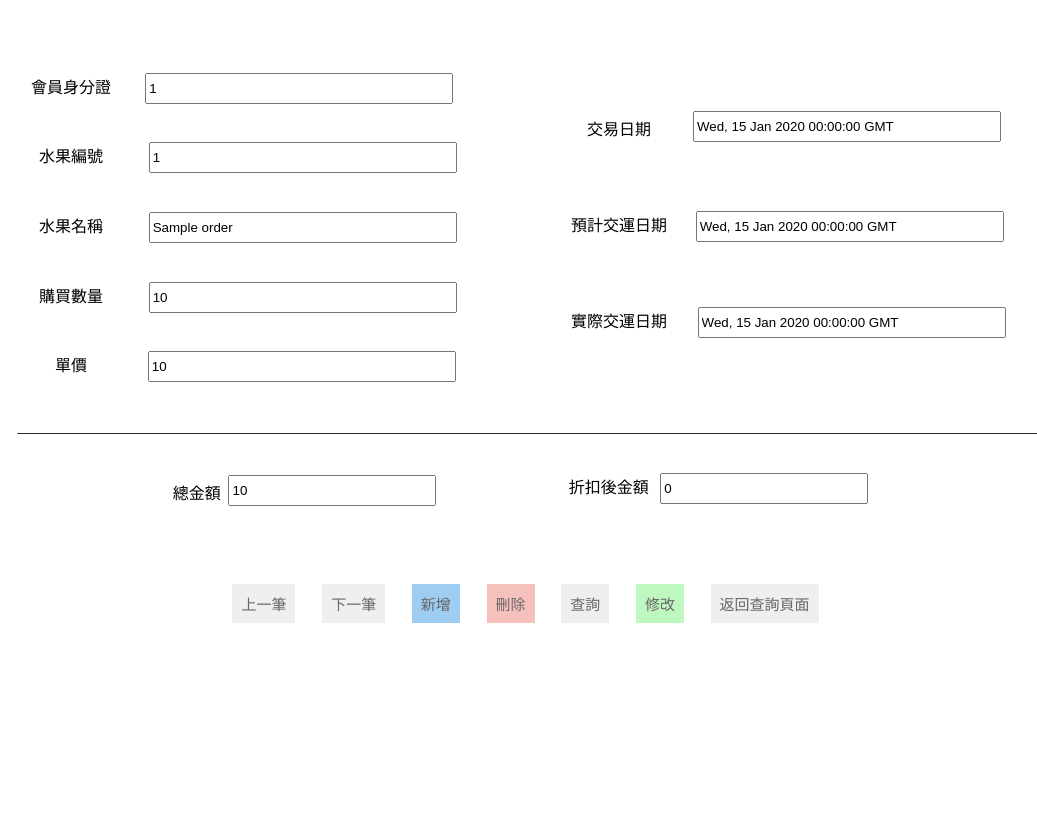
After one commit to SweepingMan0702/Database, a Flask app: page /order in a window 1360 px wide. The commit adds this page. Shown: the whole page, without its empty margins (282-1319 px from the left). Run offline with Flask 3, Linux system fonts and the light colour scheme; tables that the repository leaves empty hold one stand-in row (values such as "Sample post").

Commit message:
12/17
final

```diff
--- a/main.py
+++ b/main.py
@@ -1,11 +1,15 @@
 from flask import Flask, request, flash, url_for, redirect, render_template, jsonify
 from flask_sqlalchemy import SQLAlchemy
-from model.Database import Fruit , Member , Supplier , db
+from model.Database import Fruit , Member , Supplier, Order , db
 import os
 
 app = Flask(__name__)
 app.config["SQLALCHEMY_DATABASE_URI"] = 'mysql://root:10350114@localhost/db_project'
 app.config['SECRET_KEY'] = os.urandom(24)
+
+db.init_app(app)
+with app.app_context():
+    db.create_all()
 
 @app.route('/')
 def login_page():
@@ -18,22 +22,20 @@ def choose():
 
 
 
-db.init_app(app)
-with app.app_context():
-    db.create_all()
-
-
 
 #水果功能 顯示
 @app.route('/fruit', methods=["GET"])
-def gestUser(): #顯示
+def gestFruit(): #顯示
     fruit = Fruit.query.all()
     return render_template('AboutFruit.html', fruits=fruit)
 
 @app.route('/fruit', methods = ["POST"])
-def newUsers(): #新增
+def newFruits(): #新增
     request_data = request.get_json()
-    fruit = Fruit(request_data['ID'], request_data['F_name'], request_data['Supplier'], request_data['Quantity'], request_data['Unit'], request_data['Cost'], request_data['TotalValue'], request_data['Location'], request_data['PurchaseDate'], request_data['PromotionDate'],request_data['Expiry'])
+    fruit = Fruit(request_data['ID'], request_data['F_name'],
+            request_data['Supplier'], request_data['Quantity'],
+            request_data['Unit'], request_data['Cost'], request_data['TotalValue']
+            , request_data['PurchaseDate'], request_data['PromotionDate'])
     db.session.add(fruit)
     db.session.commit()
     return '', 204
@@ -41,7 +43,6 @@ def newUsers(): #新增
 #刪除
 @app.route('/fruit/<ID>', methods = ["DELETE"])
 def deleteFruit(ID):
-    print("刪除",ID)
     user = Fruit.query.filter_by(ID=ID).delete()
     db.session.commit()
     return '', 204
@@ -68,14 +69,16 @@ def getMembers():
 @app.route('/member', methods = ["POST"])
 def newMember():
     request_data = request.get_json()
-    member = Member(request_data['MemberID'], request_data['Name'], request_data['Phone'], request_data['Mobile'], request_data['Email'], request_data['LineStatus'], request_data['Address'], request_data['Age'], request_data['Photo'], request_data['Discount'])
+    member = Member(request_data['MemberID'], request_data['Name'], request_data['Phone'],
+                    request_data['Mobile'], request_data['Email'], request_data['LineStatus'],
+                    request_data['Address'], request_data['Age'], request_data['Photo'],
+                    request_data['Discount'])
     db.session.add(member)
     db.session.commit()
     return '', 204
 #刪除
 @app.route('/member/<MemberID>', methods = ["DELETE"])
 def deleteMember(MemberID):
-    print("刪除",MemberID)
     user = Member.query.filter_by(MemberID=MemberID).delete()
     db.session.commit()
     return '', 204
@@ -87,7 +90,6 @@ def deleteMember(MemberID):
 @app.route('/supplier', methods=["GET"])
 def getSuppliers():
     supplier = Supplier.query.all()
-    print(supplier)
     return render_template('supplier.html', suppliers=supplier)
 #新增
 @app.route('/supplier', methods = ["POST"])
@@ -100,11 +102,31 @@ def newSupplier():
 #刪除
 @app.route('/supplier/<ID>', methods = ["DELETE"])
 def deleteSupplier(ID):
-    print("刪除",ID)
     user = Supplier.query.filter_by(ID=ID).delete()
     db.session.commit()
     return '', 204
 
+######################################
+
+#訂單
+@app.route('/order', methods=["GET"])
+def getOrders():
+    order = Order.query.all()
+    return render_template('order.html', orders=order)
+#新增
+@app.route('/order', methods = ["POST"])
+def newOrder():
+    request_data = request.get_json()
+    order = Order(request_data['FruitID'],request_data['FruitName'],request_data['MemberID'],request_data['Quantity'],request_data['UnitPrice'],request_data['Total'],request_data['Discounted'],request_data['TransactionDate'],request_data['ExpectedDate'],request_data['ArrivedDate'])
+    db.session.add(order)
+    db.session.commit()
+    return '', 204
+#刪除
+@app.route('/order/<MemberID>', methods = ["DELETE"])
+def deleteOrder(MemberID):
+    user = Order.query.filter_by(MemberID=MemberID).delete()
+    db.session.commit()
+    return '', 204
 ######################################
 #修改
 # @app.route('/member/<MemberID>', methods=["PUT"])
--- a/templates/choose.html
+++ b/templates/choose.html
@@ -82,7 +82,7 @@
 <body>
   <div class="message">選擇您想查詢的資料</div>
   <div class="rectangle"><a href="/fruit">ABOUT水果</a></div>
-  <div class="rectangle"><a href="order.html">訂單</a></div>
+  <div class="rectangle"><a href="/order">訂單</a></div>
   <div class="rectangle"><a href="/member">會員資料表</a></div>
   <div class="rectangle"><a href="/supplier">供應商資料</a></div>
 </body>
--- a/templates/login.html
+++ b/templates/login.html
@@ -66,7 +66,7 @@
 
       <div class="login">
 
-        <h3>水果系統登入test</h3>
+        <h3>水果系統登入</h3>
 
         <form onsubmit="return validateForm()">
           <input type="text" id="username" name="username" placeholder="帳號" required>
--- /dev/null
+++ b/templates/order.html
@@ -0,0 +1,303 @@
+<!DOCTYPE html>
+<html lang="en">
+<head>
+  <meta charset="UTF-8">
+  <meta name="viewport" content="width=device-width, initial-scale=1.0">
+  <title>訂單</title>
+  <style>
+    table {
+      border-collapse: collapse;
+      width: 50%;
+    }
+    td {
+      border: none;
+      padding: 8px;
+      text-align: center;
+    }
+    label {
+      position: relative;
+      left: 13.5cm;
+      top: 1cm;
+      margin-bottom: 0.8cm;
+    }
+    input {
+      width: 300px;
+      height: 25px;
+      margin-bottom: 0.7cm;
+      position: relative;
+      left: 9.5cm;
+      top: 1.3cm;
+    }
+
+    button {
+      top: -193px;
+      margin-left: 0.6cm;
+      position: relative;
+      left: 12.8cm;
+      color: rgb(105, 103, 103);
+      border: none;
+      padding: 9px; /* 新增 padding 屬性 */
+      font-size: 15px; /* 新增 font-size 屬性 */
+    }
+    button.blue {
+      background-color: #6eb5efaa;
+      border: none;
+    }
+    button.red {
+      background-color: #f19c969f;
+      border: none;
+    }
+    button.green {
+      background-color: #98f39ba0;
+      border: none;
+
+    }
+    .modal {
+      display: none;
+      position: fixed;
+      top: 50%;
+      left: 50%;
+      transform: translate(-50%, -50%);
+      background-color: #fff;
+      padding: 20px;
+      box-shadow: 0 4px 8px rgba(0, 0, 0, 0.1);
+      z-index: 2;
+    }
+  </style>
+</head>
+<body>
+
+  <table>
+    <!-- 第一列 -->
+    <tr>
+        <td>
+            <label for="customerID" style="position: relative; left: -0.5cm;top: 1.5cm;">會員身分證</label>
+            <input type="text" id="customerID" style="width: 300px; height: 25px; margin-bottom: 0.7cm; position: relative; left: 0.3cm; top: 1.5cm;">
+          </td>
+
+    </tr>
+    <!-- 第二列 -->
+    <tr>
+        <td>
+            <label for="fruitID" style="position: relative; left: -0.5cm;top: 1.4cm;">水果編號</label>
+            <input type="text" id="fruitID" style="width: 300px; height: 25px; margin-bottom: 0.7cm; position: relative; left: 0.6cm; top: 1.4cm;">
+          </td>
+
+    </tr>
+    <!-- 第三列 -->
+    <tr>
+        <td>
+            <label for="fruitName" style="position: relative; left: -0.5cm;top: 1.3cm;">水果名稱</label>
+            <input type="text" id="fruitName" style="width: 300px; height: 25px; margin-bottom: 0.7cm; position: relative; left: 0.6cm; top: 1.3cm;">
+          </td>
+    </tr>
+
+    <tr>
+        <td>
+            <label for="buynumber" style="position: relative; left: -0.5cm;top: 1.2cm;">購買數量</label>
+            <input type="text" id="buynumber" style="width: 300px; height: 25px; margin-bottom: 0.7cm; position: relative; left: 0.6cm; top: 1.2cm;">
+          </td>
+    </tr>
+    <!-- 第四列 -->
+    <tr>
+        <td>
+            <label for="money" style="position: relative; left: -0.5cm;top: 1.1cm;">單價</label>
+            <input type="text" id="money" style="width: 300px; height: 25px; margin-bottom: 0.7cm; position: relative; left: 1cm; top: 1.1cm;">
+            </td>
+    <!-- 第五列 -->
+    <tr>
+        <td>
+            <label for="tradedate" style="position: relative; left: 14cm;top: -7.1cm;">交易日期</label>
+            <input type="text" id="tradedate" style="width: 300px; height: 25px; margin-bottom: 0.7cm; position: relative; left: 15cm; top: -7.2cm;">
+          </td>
+    </tr>
+    <!-- 第六列 -->
+    <tr>
+        <td>
+            <label for="expected" style="position: relative; left: 14cm;top: -6.5cm;">預計交運日期</label>
+            <input type="text" id="expected" style="width: 300px; height: 25px; margin-bottom: 0.7cm; position: relative; left: 14.65cm; top: -6.5cm;">
+          </td>
+    </tr>
+    <tr>
+        <td>
+            <label for="actual" style="position: relative; left: 14cm;top: -5.9cm;">實際交運日期</label>
+            <input type="text" id="actual" style="width: 300px; height: 25px; margin-bottom: 0.7cm; position: relative; left: 14.7cm; top: -5.9cm;">
+          </td>
+      </tr>
+      <tr>
+        <td>
+            <label for="lumpsum" style="position: relative; left: 1.5cm;top: -3.3cm;">總金額</label>
+            <input type="text" id="lumpsum" style="width: 200px; height: 25px; margin-bottom: 0.7cm; position: relative; left: 1.6cm; top: -3.4cm;">
+          </td>
+      </tr>
+      <tr>
+        <td>
+            <label for="discountlumpsum" style="position: relative; left: 12.4cm;top: -5.4cm;">折扣後金額</label>
+            <input type="text" id="discountlumpsum" style="width: 200px; height: 25px; margin-bottom: 0.7cm; position: relative; left: 12.6cm; top: -5.4cm;">
+          </td>
+          <tr>
+            <td>
+                <label " style="position: relative; left: 7.5cm;top: -8.8cm;">________________________________________________________________________________________________________________________________</label>
+              </td>
+          </tr>
+      </tr>
+
+  </table>
+
+  <button onclick="showRecord(currentRecord - 1)">上一筆</button>
+  <button onclick="showRecord(currentRecord + 1)">下一筆</button>
+  <button onclick="openModal()" class="blue">新增</button>
+  <button onclick="deleteRecord()" class="red">刪除</button>
+  <button onclick="searchRecord()">查詢</button>
+  <button onclick="updateRecord()" class="green">修改</button>
+  <button onclick="goBack()" class="goBack">返回查詢頁面</button>
+
+  <!-- 模態框的HTML結構 -->
+  <div id="myModal" class="modal">
+    <p>請輸入訂單資料:</p>
+    <form method="PUT" action="/order" onsubmit="addorder(event)">
+    <td>
+    <label for="MemberID" style="position: relative; left: 0cm;top: 0.2cm;">會員身分證</label>
+    <input type="text" id="MemberID" name="MemberID" style="width: 250px; height: 25px; margin-bottom: 0.7cm; position: relative; left: 0.3cm; top: 0.2cm;"><br>
+</td>
+<td>
+    <label for="FruitID" style="position: relative; left: 0cm;top: 0.2cm;">水果編號</label>
+    <input type="text" id="FruitID" name="FruitID" style="width: 250px; height: 25px; margin-bottom: 0.7cm; position: relative; left: 0.3cm; top: 0.2cm;"><br>
+</td>
+<td>
+    <label for="FruitName" style="position: relative; left: 0cm;top: 0.2cm;">水果名稱</label>
+    <input type="text" id="FruitName" name="FruitName" style="width: 250px; height: 25px; margin-bottom: 0.7cm; position: relative; left: 0.3cm; top: 0.2cm;"><br>
+</td>
+<td>
+    <label for="Quantity" style="position: relative; left: 0cm;top: 0.2cm;">購買數量</label>
+    <input type="text" id="Quantity" name="Quantity" style="width: 250px; height: 25px; margin-bottom: 0.7cm; position: relative; left: 0.3cm; top: 0.2cm;"><br>
+</td>
+<td>
+    <label for="UnitPrice" style="position: relative; left: 0cm;top: 0.2cm;">單價</label>
+    <input type="text" id="UnitPrice" name="UnitPrice" style="width: 250px; height: 25px; margin-bottom: 0.7cm; position: relative; left: 1cm; top: 0.2cm;"><br>
+</td>
+<td>
+    <label for="TransactionDate" style="position: relative; left: 0cm;top: 0.2cm;">交易日期</label>
+    <input type="date" id="TransactionDate" name="TransactionDate" style="width: 250px; height: 25px; margin-bottom: 0.7cm; position: relative; left: 0.3cm; top: 0.2cm;"><br>
+</td>
+<td>
+    <label for="ExpectedDate" style="position: relative; left: 0cm;top: 0.2cm;">預計交運日期</label>
+    <input type="date" id="ExpectedDate" name="ExpectedDate" style="width: 250px; height: 25px; margin-bottom: 0.7cm; position: relative; left: 0.3cm; top: 0.2cm;"><br>
+</td>
+<td>
+    <label for="ArrivedDate" style="position: relative; left: 0cm;top: 0.2cm;">實際交運日期</label>
+    <input type="date" id="ArrivedDate" name="ArrivedDate" style="width: 250px; height: 25px; margin-bottom: 0.7cm; position: relative; left: 0.3cm; top: 0.2cm;"><br>
+</td>
+<td>
+    <label for="Total" style="position: relative; left: 0cm;top: 0.2cm;">總金額</label>
+    <input type="text" id="Total" name="Total" style="width: 250px; height: 25px; margin-bottom: 0.7cm; position: relative; left: 0.3cm; top: 0.2cm;"><br>
+</td>
+<td>
+    <label for="Discounted" style="position: relative; left: 0cm;top: 0.2cm;">折扣後金額</label>
+    <input type="text" id="Discounted" name="Discounted" style="width: 250px; height: 25px; margin-bottom: 0.7cm; position: relative; left: 0.3cm; top: 0.2cm;"><br>
+</td>
+<button type ="submit" class="blue" style="position: relative; left: 2.5cm;top:0cm;">儲存</button>
+</form>
+<button onclick="closeModal()" style="position: relative; left: 3.5cm;top:0cm;">取消</button>
+</div>
+
+
+  <script>
+//資料顯示
+    var currentRecord = 0;
+    var orders = {{ orders | tojson | safe}}
+    // console.log(orders);
+    function showRecord(index) {
+        var order = orders[index];
+        if (order) {
+            var inputs = document.querySelectorAll('input');
+            inputs[0].value = order.MemberID;
+            inputs[1].value = order.FruitID;
+            inputs[2].value = order.FruitName;
+            inputs[3].value = order.Quantity;
+            inputs[4].value = order.UnitPrice;
+            inputs[5].value = order.TransactionDate;
+            inputs[6].value = order.ExpectedDate;
+            inputs[7].value = order.ArrivedDate;
+            inputs[8].value = order.Total;
+            inputs[9].value = order.Discounted;
+            currentRecord = index; // Update the current record index
+        }
+    }
+
+    showRecord(currentRecord);
+
+      //新增訂單
+      function addorder(event){
+      event.preventDefault();
+      const MemberID = document.getElementById('MemberID').value;
+      const FruitID = document.getElementById('FruitID').value;
+      const FruitName = document.getElementById('FruitName').value;
+      const Quantity = document.getElementById('Quantity').value;
+      const UnitPrice = document.getElementById('UnitPrice').value;
+      const TransactionDate = document.getElementById('TransactionDate').value;
+      const ExpectedDate = document.getElementById('ExpectedDate').value;
+      const ArrivedDate = document.getElementById('ArrivedDate').value;
+      const Total = document.getElementById('Total').value;
+      const Discounted = document.getElementById('Discounted').value;
+      fetch('/order',{method: 'POST',
+        headers: {'Content-Type': 'application/json',},
+        body: JSON.stringify({FruitID, FruitName, MemberID, Quantity, UnitPrice, Total, Discounted, TransactionDate, ExpectedDate, ArrivedDate}),
+      })
+      .then(response => {
+                if (response.ok) {
+                    location.reload();
+                    location.reload();
+                    location.reload();
+                }
+                else {
+                    console.error('Failed to delete user');
+                }
+      })
+    }
+
+
+
+    //新增的按鈕
+    function openModal() {
+    document.getElementById('myModal').style.display = 'block';
+  }
+  function closeModal() {
+    document.getElementById('myModal').style.display = 'none';
+  }
+
+  //刪除按鈕
+function deleteRecord() {
+      if (orders && orders.length > 0) {
+        var MemberID = orders[currentRecord].MemberID;
+        console.log("MemberID =",MemberID);
+        alert("執行刪除操作");
+
+        fetch(`/order/${MemberID}`, { method: 'DELETE' })
+          .then(response => {
+            if (response.ok) {
+              location.reload();
+              // location.reload();
+              // location.reload();
+                }
+                else {
+                    console.error('Failed to delete user');
+                }
+      })}}
+////////////////////////////////////////
+
+    function searchRecord() {
+      alert("執行查詢操作");
+    }
+
+    function updateRecord() {
+      alert("執行修改操作");
+    }
+
+    function goBack() {
+      window.location.href = "/choose";
+    }
+  </script>
+
+</body>
+</html>
```
Also changed, not shown: model/Database.py (+84 -43 lines), templates/AboutFruit.html (+52 -48 lines), templates/member.html (+6 -10 lines), templates/supplier.html (+4 -4 lines), templates/testMem.html (deleted, +0 -19 lines), 1 other file.
